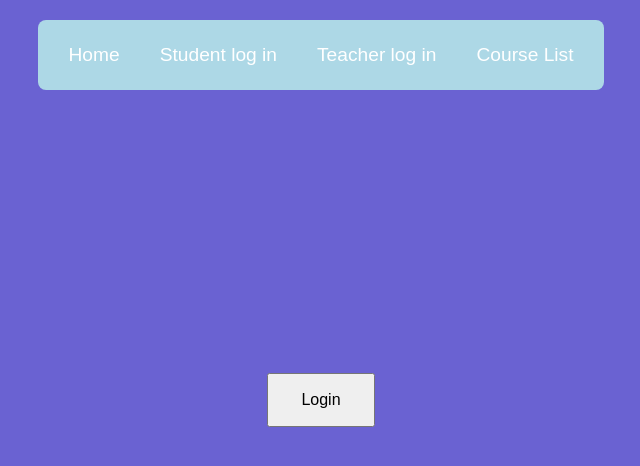
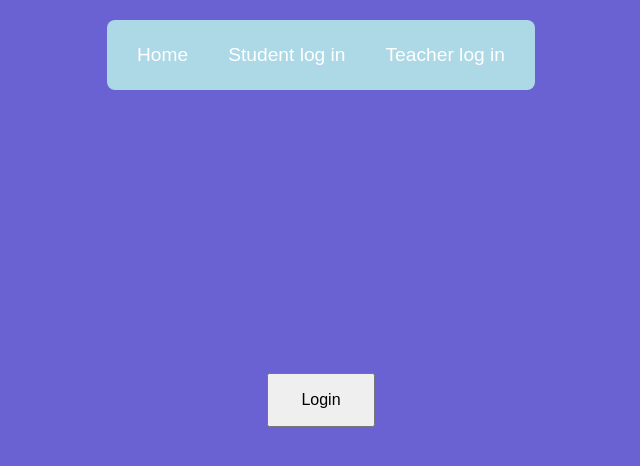
Before and after one commit to lunaraudio/SDEV255-Final-Project, a plain HTML site: page courses.html in a window 1280 px wide. Shown: the whole page, without its empty margins (319-959 px from the left). Drawn offline with Linux system fonts and the light colour scheme.

Commit message:
Update courses.html

```diff
--- a/courses.html
+++ b/courses.html
@@ -12,7 +12,6 @@
              <li><a href="index.html">Home</a> </li>
              <li><a href="student.html">Student log in</a> </li>
              <li><a href="teacher.html">Teacher log in</a> </li>
-             <li><a href="courses.html">Course List</a> </li>
          </ul>
     </nav>
     <!-- login in window for students to enter in their login information-->
```
